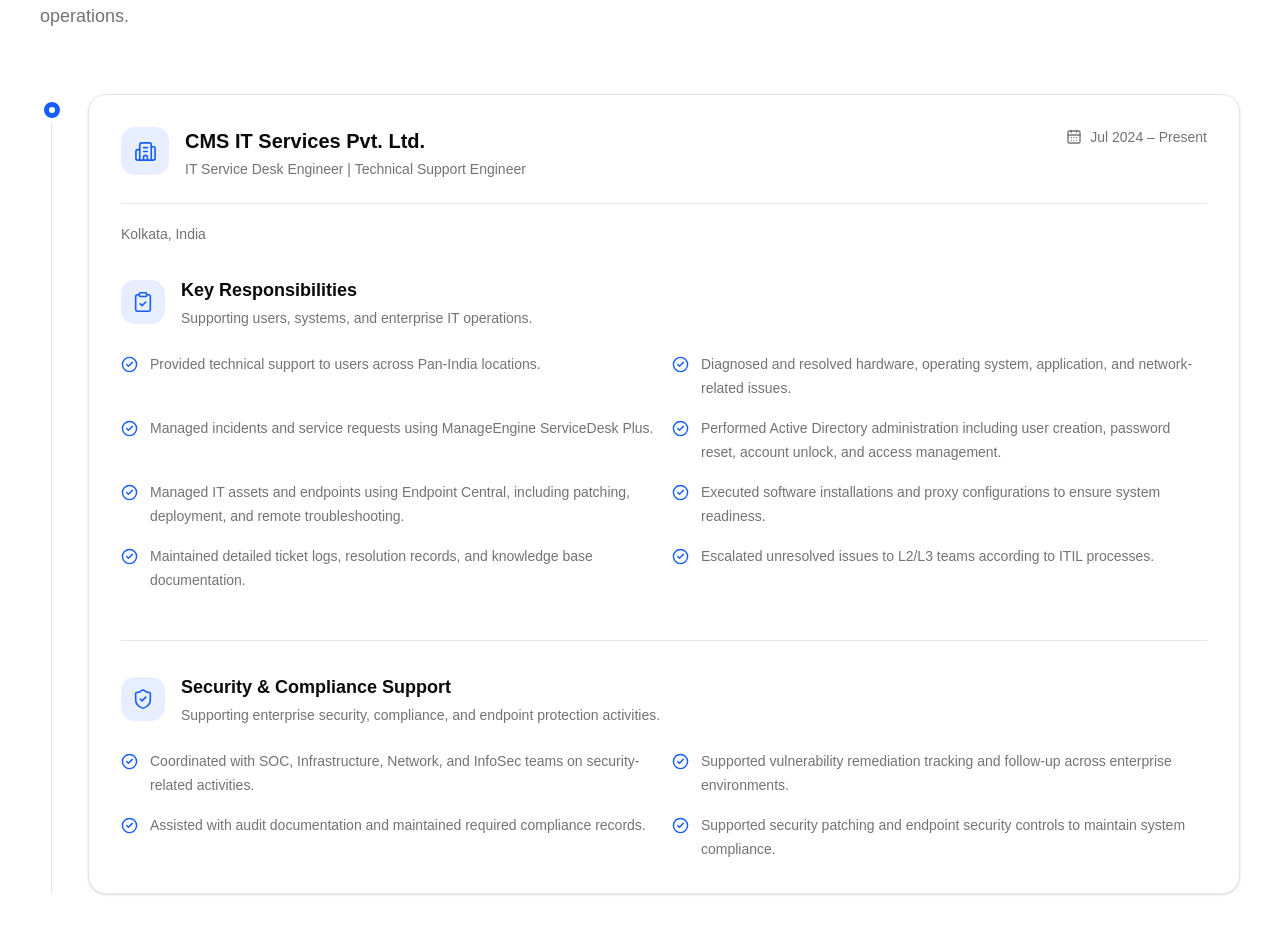
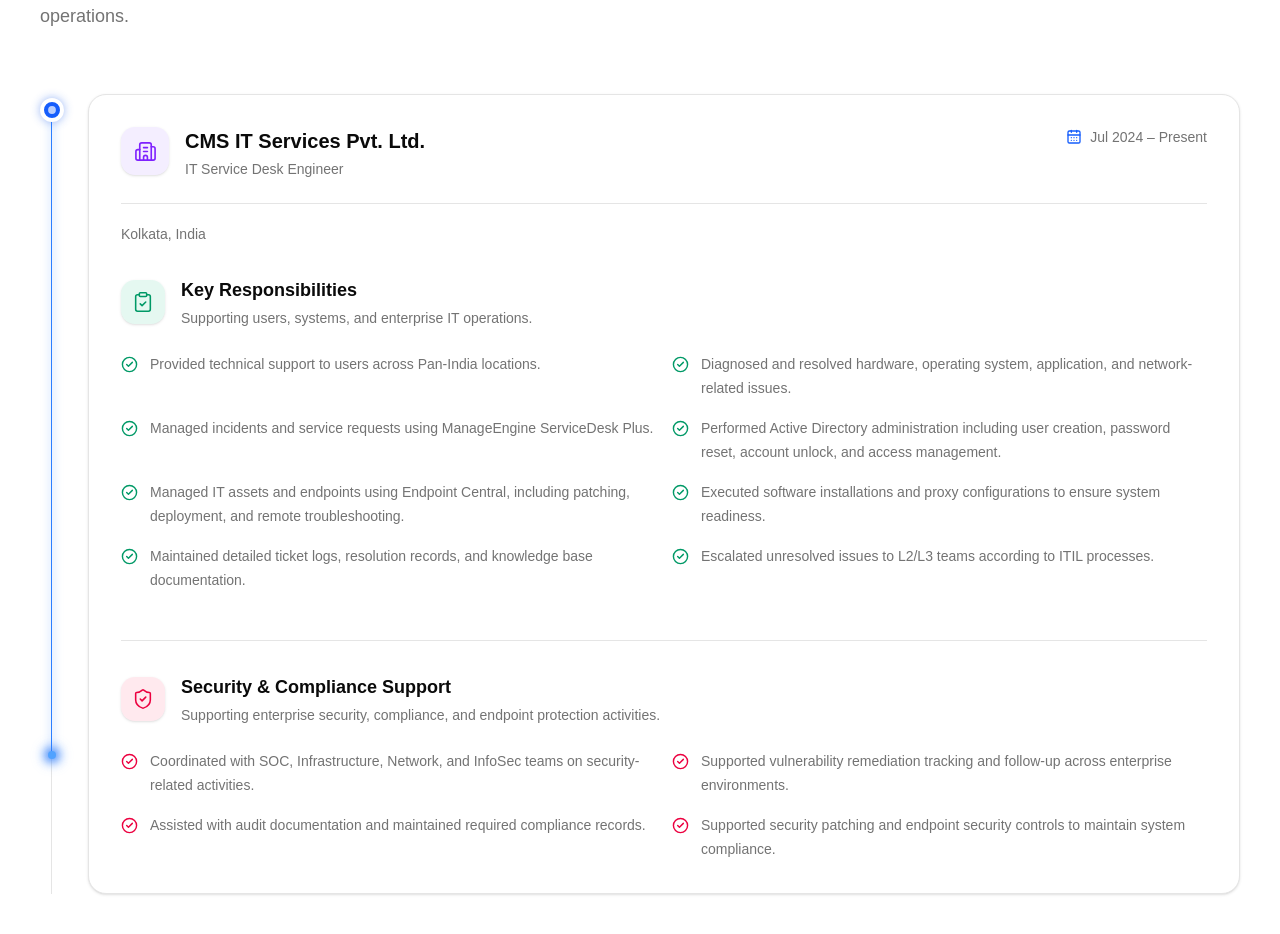
Before and after one commit to Sayan876/djportfolio, a React (Vite) app: page / in a window 1280 px wide. Shown: the part 2183-3117 px from the top of the page. Built offline with nearby package versions, Linux system fonts and the light colour scheme.

Commit message:
Update Experience.tsx

```diff
--- a/src/components/Experience.tsx
+++ b/src/components/Experience.tsx
@@ -6,9 +6,46 @@
   ClipboardCheck,
 } from "lucide-react";
 
-import { motion } from "framer-motion";
+import {
+  motion,
+  useScroll,
+  useTransform,
+} from "framer-motion";
+
+import { useRef } from "react";
 
 const Experience = () => {
+  const timelineRef = useRef<HTMLDivElement>(null);
+
+  /*
+   * Scroll progress for the complete experience timeline.
+   *
+   * The trace starts when the timeline enters the viewport
+   * and reaches the bottom as the user scrolls through it.
+   */
+  const { scrollYProgress } = useScroll({
+    target: timelineRef,
+    offset: ["start 75%", "end 25%"],
+  });
+
+  /*
+   * Height of the glowing blue trace.
+   */
+  const traceHeight = useTransform(
+    scrollYProgress,
+    [0, 1],
+    ["0%", "100%"]
+  );
+
+  /*
+   * Trace visibility.
+   */
+  const traceOpacity = useTransform(
+    scrollYProgress,
+    [0, 0.03, 1],
+    [0, 1, 1]
+  );
+
   const responsibilities = [
     "Provided technical support to users across Pan-India locations.",
     "Diagnosed and resolved hardware, operating system, application, and network-related issues.",
@@ -34,11 +71,23 @@
     >
       <div className="mx-auto max-w-7xl px-5 sm:px-8 lg:px-10">
 
+        {/* ========================================================= */}
         {/* Section Heading */}
+        {/* ========================================================= */}
+
         <motion.div
-          initial={{ opacity: 0, y: 25 }}
-          whileInView={{ opacity: 1, y: 0 }}
-          viewport={{ once: true, amount: 0.25 }}
+          initial={{
+            opacity: 0,
+            y: 25,
+          }}
+          whileInView={{
+            opacity: 1,
+            y: 0,
+          }}
+          viewport={{
+            once: true,
+            amount: 0.25,
+          }}
           transition={{
             duration: 0.6,
             ease: "easeOut",
@@ -60,59 +109,164 @@
           </p>
         </motion.div>
 
+        {/* ========================================================= */}
         {/* Experience Timeline */}
-        <div className="relative mt-16">
+        {/* ========================================================= */}
 
-          {/* Timeline Line */}
+        <div
+          ref={timelineRef}
+          className="relative mt-16"
+        >
+
+          {/* ===================================================== */}
+          {/* Dynamic Timeline */}
+          {/* ===================================================== */}
+
+          <div className="absolute left-[11px] top-2 h-[calc(100%-8px)] w-px">
+
+            {/* Base Timeline */}
+            <div className="absolute inset-0 bg-border" />
+
+            {/* ================================================= */}
+            {/* Completed Blue Trace */}
+            {/* ================================================= */}
+
             <motion.div
-            initial={{ scaleY: 0 }}
-            whileInView={{ scaleY: 1 }}
-            viewport={{ once: true, amount: 0.2 }}
-            transition={{
-              duration: 0.9,
-              ease: "easeOut",
+              style={{
+                height: traceHeight,
+                opacity: traceOpacity,
               }}
-            style={{ transformOrigin: "top" }}
-            className="absolute left-[11px] top-2 hidden h-[calc(100%-8px)] w-px bg-border md:block"
+              className="absolute left-0 top-0 w-px bg-blue-500 dark:bg-blue-400"
             />
 
-          <div className="relative md:pl-12">
+            {/* ================================================= */}
+            {/* Soft Blue Glow */}
+            {/* ================================================= */}
 
+            <motion.div
+              style={{
+                height: traceHeight,
+                opacity: traceOpacity,
+              }}
+              className="absolute left-1/2 top-0 w-[5px] -translate-x-1/2 bg-blue-500/20 blur-[4px] dark:bg-blue-400/25"
+            />
+
+            {/* ================================================= */}
+            {/* Moving Glow */}
+            {/* ================================================= */}
+
+            <motion.div
+              style={{
+                top: traceHeight,
+                opacity: traceOpacity,
+              }}
+              className="absolute left-1/2 h-5 w-5 -translate-x-1/2 -translate-y-1/2 rounded-full bg-blue-500/30 blur-[6px] dark:bg-blue-400/35"
+            />
+
+            {/* ================================================= */}
+            {/* Bright Leading Point */}
+            {/* ================================================= */}
+
+            <motion.div
+              style={{
+                top: traceHeight,
+                opacity: traceOpacity,
+              }}
+              className="absolute left-1/2 h-2 w-2 -translate-x-1/2 -translate-y-1/2 rounded-full bg-blue-400 shadow-[0_0_8px_3px_rgba(59,130,246,0.8)] dark:bg-blue-300 dark:shadow-[0_0_9px_3px_rgba(96,165,250,0.85)]"
+            />
+          </div>
+
+          {/* ===================================================== */}
+          {/* Timeline Content */}
+          {/* ===================================================== */}
+
+          <div className="relative pl-10 sm:pl-12">
+
+            {/* ================================================= */}
             {/* Timeline Dot */}
+            {/* ================================================= */}
+
             <motion.div
-              initial={{ opacity: 0, scale: 0.7 }}
-              whileInView={{ opacity: 1, scale: 1 }}
-              viewport={{ once: true, amount: 0.4 }}
+              initial={{
+                opacity: 0,
+                scale: 0.7,
+              }}
+              whileInView={{
+                opacity: 1,
+                scale: 1,
+              }}
+              viewport={{
+                once: true,
+                amount: 0.4,
+              }}
               transition={{
                 duration: 0.45,
                 delay: 0.15,
                 ease: "easeOut",
               }}
-              className="absolute left-0 top-1 hidden h-6 w-6 items-center justify-center rounded-full border-4 border-background bg-blue-600 md:flex dark:bg-blue-400"
+              whileHover={{
+                scale: 1.25,
+              }}
+              className="absolute left-0 top-1 flex h-6 w-6 items-center justify-center rounded-full border-4 border-background bg-blue-600 shadow-[0_0_10px_rgba(37,99,235,0.45)] dark:bg-blue-400 dark:shadow-[0_0_10px_rgba(96,165,250,0.55)]"
             >
-              <span className="h-1.5 w-1.5 rounded-full bg-white dark:bg-slate-950" />
+              <motion.span
+                animate={{
+                  scale: [1, 1.3, 1],
+                  opacity: [1, 0.7, 1],
+                }}
+                transition={{
+                  duration: 2,
+                  repeat: Infinity,
+                  ease: "easeInOut",
+                }}
+                className="h-1.5 w-1.5 rounded-full bg-white dark:bg-slate-950"
+              />
             </motion.div>
 
+            {/* ================================================= */}
             {/* Main Experience Card */}
+            {/* ================================================= */}
+
             <motion.div
-              initial={{ opacity: 0, y: 30 }}
-              whileInView={{ opacity: 1, y: 0 }}
-              viewport={{ once: true, amount: 0.15 }}
+              initial={{
+                opacity: 0,
+                y: 30,
+              }}
+              whileInView={{
+                opacity: 1,
+                y: 0,
+              }}
+              viewport={{
+                once: true,
+                amount: 0.15,
+              }}
               transition={{
                 duration: 0.7,
                 ease: "easeOut",
               }}
-              className="rounded-2xl border border-border bg-card p-6 shadow-sm sm:p-8"
+              className="rounded-2xl border border-border bg-card p-5 shadow-sm transition-shadow duration-300 hover:shadow-lg hover:shadow-black/5 dark:hover:shadow-black/20 sm:p-8"
             >
 
+              {/* ================================================= */}
               {/* Header */}
+              {/* ================================================= */}
+
               <div className="flex flex-col gap-6 sm:flex-row sm:items-start sm:justify-between">
 
                 {/* Company */}
+
                 <motion.div
-                  initial={{ opacity: 0, y: 15 }}
-                  whileInView={{ opacity: 1, y: 0 }}
-                  viewport={{ once: true }}
+                  initial={{
+                    opacity: 0,
+                    y: 15,
+                  }}
+                  whileInView={{
+                    opacity: 1,
+                    y: 0,
+                  }}
+                  viewport={{
+                    once: true,
+                  }}
                   transition={{
                     duration: 0.5,
                     delay: 0.15,
@@ -120,21 +274,28 @@
                   }}
                   className="flex gap-4"
                 >
+
                   {/* Company Icon */}
+
                   <motion.div
                     whileHover={{
-                      scale: 1.08,
-                      rotate: 3,
+                      scale: 1.1,
+                      rotate: -4,
+                      y: -2,
+                    }}
+                    whileTap={{
+                      scale: 0.95,
                     }}
                     transition={{
-                      duration: 0.2,
+                      duration: 0.25,
                       ease: "easeOut",
                     }}
-                    className="flex h-12 w-12 shrink-0 items-center justify-center rounded-xl bg-blue-600/10 text-blue-600 dark:bg-blue-400/10 dark:text-blue-400"
+                    className="group/icon flex h-12 w-12 shrink-0 items-center justify-center rounded-xl bg-violet-500/10 text-violet-600 shadow-sm transition-shadow duration-300 hover:shadow-md hover:shadow-violet-500/20 dark:bg-violet-400/10 dark:text-violet-400"
                   >
                     <Building2
                       size={23}
                       strokeWidth={1.7}
+                      className="transition-transform duration-300 group-hover/icon:scale-110"
                     />
                   </motion.div>
 
@@ -144,16 +305,25 @@
                     </h3>
 
                     <p className="mt-1 text-sm font-medium text-muted-foreground">
-                      IT Service Desk Engineer | Technical Support Engineer
+                      IT Service Desk Engineer
                     </p>
                   </div>
                 </motion.div>
 
                 {/* Date */}
+
                 <motion.div
-                  initial={{ opacity: 0, y: 15 }}
-                  whileInView={{ opacity: 1, y: 0 }}
-                  viewport={{ once: true }}
+                  initial={{
+                    opacity: 0,
+                    y: 15,
+                  }}
+                  whileInView={{
+                    opacity: 1,
+                    y: 0,
+                  }}
+                  viewport={{
+                    once: true,
+                  }}
                   transition={{
                     duration: 0.5,
                     delay: 0.2,
@@ -161,20 +331,43 @@
                   }}
                   className="flex shrink-0 items-center gap-2 text-sm text-muted-foreground"
                 >
-                  <CalendarDays size={16} />
+                  <motion.div
+                    whileHover={{
+                      rotate: 8,
+                      scale: 1.1,
+                    }}
+                    transition={{
+                      duration: 0.2,
+                    }}
+                  >
+                    <CalendarDays
+                      size={16}
+                      className="text-blue-600 dark:text-blue-400"
+                    />
+                  </motion.div>
 
                   <span>
                     Jul 2024 – Present
                   </span>
                 </motion.div>
-
               </div>
 
+              {/* ================================================= */}
               {/* Location */}
+              {/* ================================================= */}
+
               <motion.div
-                initial={{ opacity: 0, y: 10 }}
-                whileInView={{ opacity: 1, y: 0 }}
-                viewport={{ once: true }}
+                initial={{
+                  opacity: 0,
+                  y: 10,
+                }}
+                whileInView={{
+                  opacity: 1,
+                  y: 0,
+                }}
+                viewport={{
+                  once: true,
+                }}
                 transition={{
                   duration: 0.45,
                   delay: 0.25,
@@ -187,14 +380,26 @@
                 </p>
               </motion.div>
 
+              {/* ================================================= */}
               {/* Key Responsibilities */}
+              {/* ================================================= */}
+
               <div className="mt-8">
 
-                {/* Responsibilities Heading */}
+                {/* Heading */}
+
                 <motion.div
-                  initial={{ opacity: 0, y: 15 }}
-                  whileInView={{ opacity: 1, y: 0 }}
-                  viewport={{ once: true }}
+                  initial={{
+                    opacity: 0,
+                    y: 15,
+                  }}
+                  whileInView={{
+                    opacity: 1,
+                    y: 0,
+                  }}
+                  viewport={{
+                    once: true,
+                  }}
                   transition={{
                     duration: 0.5,
                     delay: 0.3,
@@ -202,20 +407,28 @@
                   }}
                   className="flex items-center gap-4"
                 >
+
+                  {/* Responsibilities Icon */}
+
                   <motion.div
                     whileHover={{
-                      scale: 1.08,
-                      rotate: 3,
+                      scale: 1.1,
+                      rotate: 5,
+                      y: -2,
+                    }}
+                    whileTap={{
+                      scale: 0.95,
                     }}
                     transition={{
-                      duration: 0.2,
+                      duration: 0.25,
                       ease: "easeOut",
                     }}
-                    className="flex h-11 w-11 shrink-0 items-center justify-center rounded-xl bg-blue-600/10 text-blue-600 dark:bg-blue-400/10 dark:text-blue-400"
+                    className="group/icon flex h-11 w-11 shrink-0 items-center justify-center rounded-xl bg-emerald-500/10 text-emerald-600 shadow-sm transition-shadow duration-300 hover:shadow-md hover:shadow-emerald-500/20 dark:bg-emerald-400/10 dark:text-emerald-400"
                   >
                     <ClipboardCheck
                       size={22}
                       strokeWidth={1.7}
+                      className="transition-transform duration-300 group-hover/icon:scale-110"
                     />
                   </motion.div>
 
@@ -231,6 +444,7 @@
                 </motion.div>
 
                 {/* Responsibility List */}
+
                 <ul className="mt-6 grid gap-4 sm:grid-cols-2">
                   {responsibilities.map((item, index) => (
                     <motion.li
@@ -252,25 +466,52 @@
                         delay: index * 0.05,
                         ease: "easeOut",
                       }}
-                      className="flex gap-3 text-sm leading-6 text-muted-foreground"
+                      whileHover={{
+                        x: 4,
+                      }}
+                      className="group flex gap-3 text-sm leading-6 text-muted-foreground"
+                    >
+                      <motion.div
+                        whileHover={{
+                          scale: 1.2,
+                          rotate: 8,
+                        }}
+                        transition={{
+                          duration: 0.2,
+                        }}
+                        className="mt-1 shrink-0"
                       >
                         <CheckCircle2
                           size={17}
-                        className="mt-1 shrink-0 text-blue-600 dark:text-blue-400"
+                          className="text-emerald-600 dark:text-emerald-400"
                         />
+                      </motion.div>
 
-                      <span>{item}</span>
+                      <span className="transition-colors duration-200 group-hover:text-foreground">
+                        {item}
+                      </span>
                     </motion.li>
                   ))}
                 </ul>
-
               </div>
 
+              {/* ================================================= */}
               {/* Security & Compliance */}
+              {/* ================================================= */}
+
               <motion.div
-                initial={{ opacity: 0, y: 25 }}
-                whileInView={{ opacity: 1, y: 0 }}
-                viewport={{ once: true, amount: 0.15 }}
+                initial={{
+                  opacity: 0,
+                  y: 25,
+                }}
+                whileInView={{
+                  opacity: 1,
+                  y: 0,
+                }}
+                viewport={{
+                  once: true,
+                  amount: 0.15,
+                }}
                 transition={{
                   duration: 0.6,
                   delay: 0.15,
@@ -280,22 +521,30 @@
               >
 
                 {/* Security Heading */}
+
                 <div className="flex items-center gap-4">
+
+                  {/* Security Icon */}
 
                   <motion.div
                     whileHover={{
-                      scale: 1.08,
-                      rotate: 3,
+                      scale: 1.1,
+                      rotate: -5,
+                      y: -2,
+                    }}
+                    whileTap={{
+                      scale: 0.95,
                     }}
                     transition={{
-                      duration: 0.2,
+                      duration: 0.25,
                       ease: "easeOut",
                     }}
-                    className="flex h-11 w-11 shrink-0 items-center justify-center rounded-xl bg-blue-600/10 text-blue-600 dark:bg-blue-400/10 dark:text-blue-400"
+                    className="group/icon flex h-11 w-11 shrink-0 items-center justify-center rounded-xl bg-rose-500/10 text-rose-600 shadow-sm transition-shadow duration-300 hover:shadow-md hover:shadow-rose-500/20 dark:bg-rose-400/10 dark:text-rose-400"
                   >
                     <ShieldCheck
                       size={22}
                       strokeWidth={1.7}
+                      className="transition-transform duration-300 group-hover/icon:scale-110"
                     />
                   </motion.div>
 
@@ -309,10 +558,10 @@
                       protection activities.
                     </p>
                   </div>
-
                 </div>
 
                 {/* Security Responsibilities */}
+
                 <ul className="mt-6 grid gap-4 sm:grid-cols-2">
                   {securityResponsibilities.map((item, index) => (
                     <motion.li
@@ -334,24 +583,38 @@
                         delay: index * 0.07,
                         ease: "easeOut",
                       }}
-                      className="flex gap-3 text-sm leading-6 text-muted-foreground"
+                      whileHover={{
+                        x: 4,
+                      }}
+                      className="group flex gap-3 text-sm leading-6 text-muted-foreground"
+                    >
+                      <motion.div
+                        whileHover={{
+                          scale: 1.2,
+                          rotate: -8,
+                        }}
+                        transition={{
+                          duration: 0.2,
+                        }}
+                        className="mt-1 shrink-0"
                       >
                         <CheckCircle2
                           size={17}
-                        className="mt-1 shrink-0 text-blue-600 dark:text-blue-400"
+                          className="text-rose-600 dark:text-rose-400"
                         />
+                      </motion.div>
 
-                      <span>{item}</span>
+                      <span className="transition-colors duration-200 group-hover:text-foreground">
+                        {item}
+                      </span>
                     </motion.li>
                   ))}
                 </ul>
-
               </motion.div>
 
             </motion.div>
           </div>
         </div>
-
       </div>
     </section>
   );
```
Lines whose indentation alone changed are shown as unchanged.
